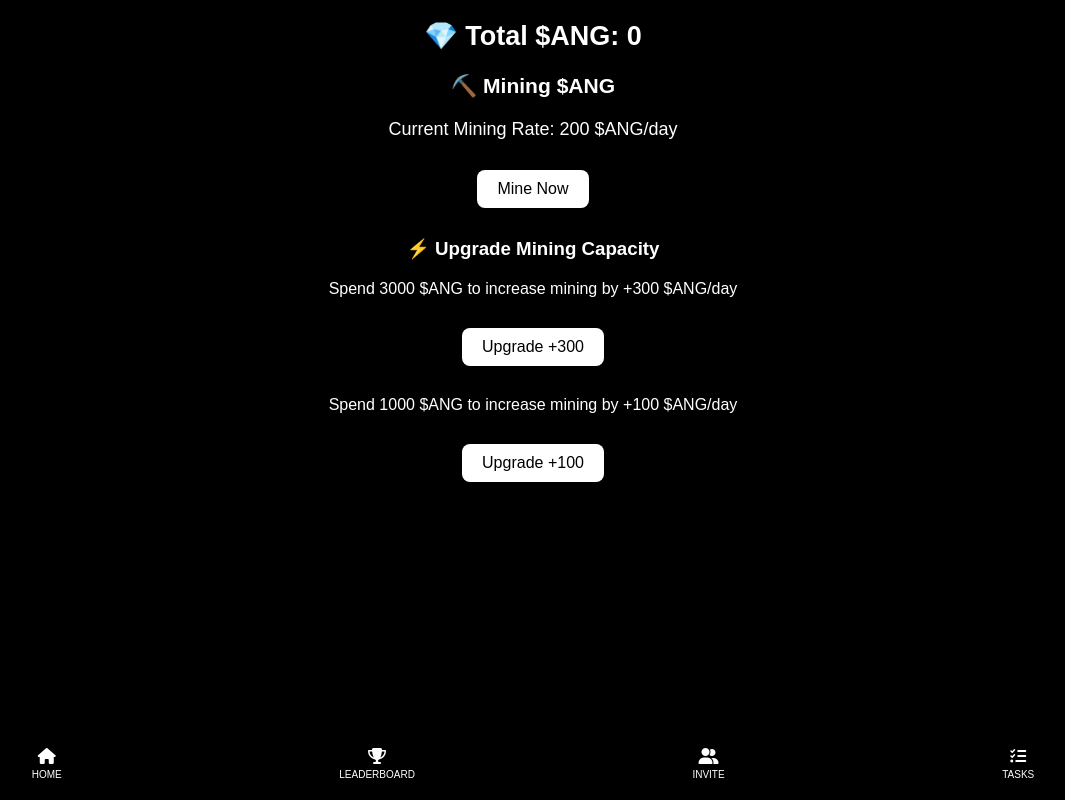
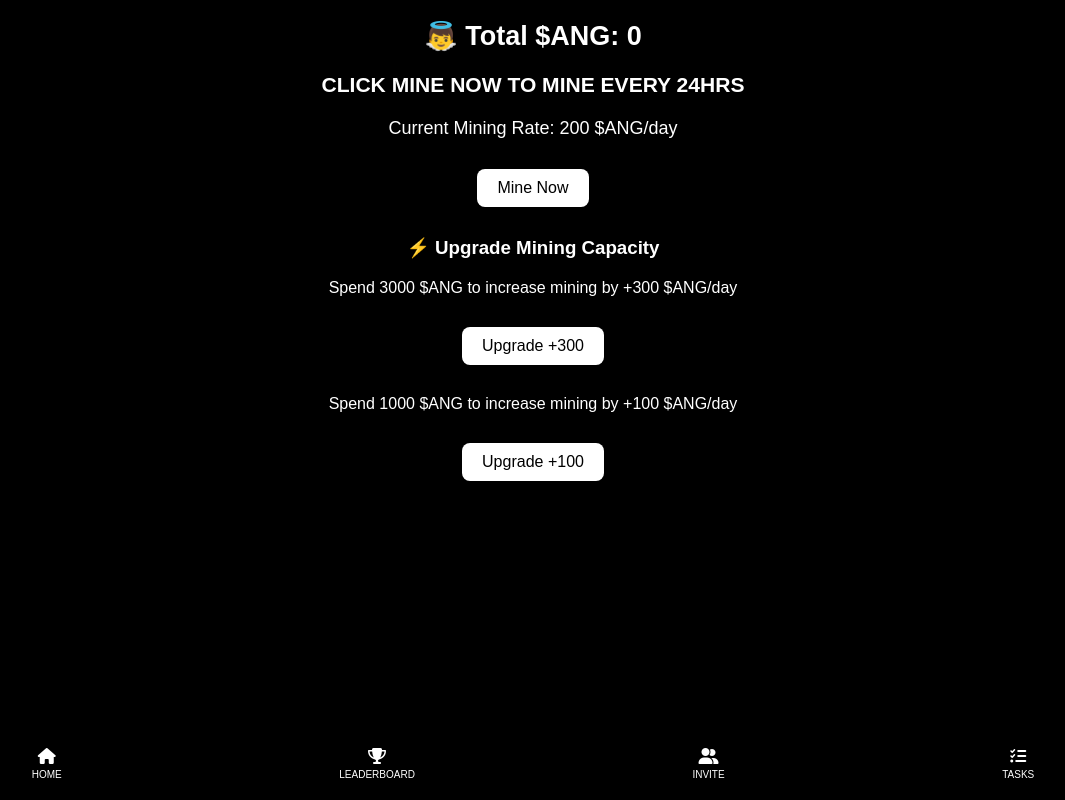
Before and after one commit to ANGMINE/main, a plain HTML site: page mining.html in a window 1280 px wide. Shown: the whole page, without its empty margins (107-1172 px from the left). Drawn offline with Linux system fonts and the light colour scheme.

Commit message:
mining.html

```diff
--- a/mining.html
+++ b/mining.html
@@ -46,11 +46,11 @@
 </head>
 <body>
     <div id="balance-container">
-        <h2>💎 Total $ANG: <span id="balance">0</span></h2>
+        <h2>👼 Total $ANG: <span id="balance">0</span></h2>
     </div>
 
     <div id="mining-container">
-        <h3>⛏️ Mining $ANG</h3>
+        <h3>CLICK MINE NOW TO MINE EVERY 24HRS</h3>
         <p id="daily-mining-rate">Current Mining Rate: 200 $ANG/day</p>
         <button class="button" onclick="mineANG()">Mine Now</button>
     </div>
```
